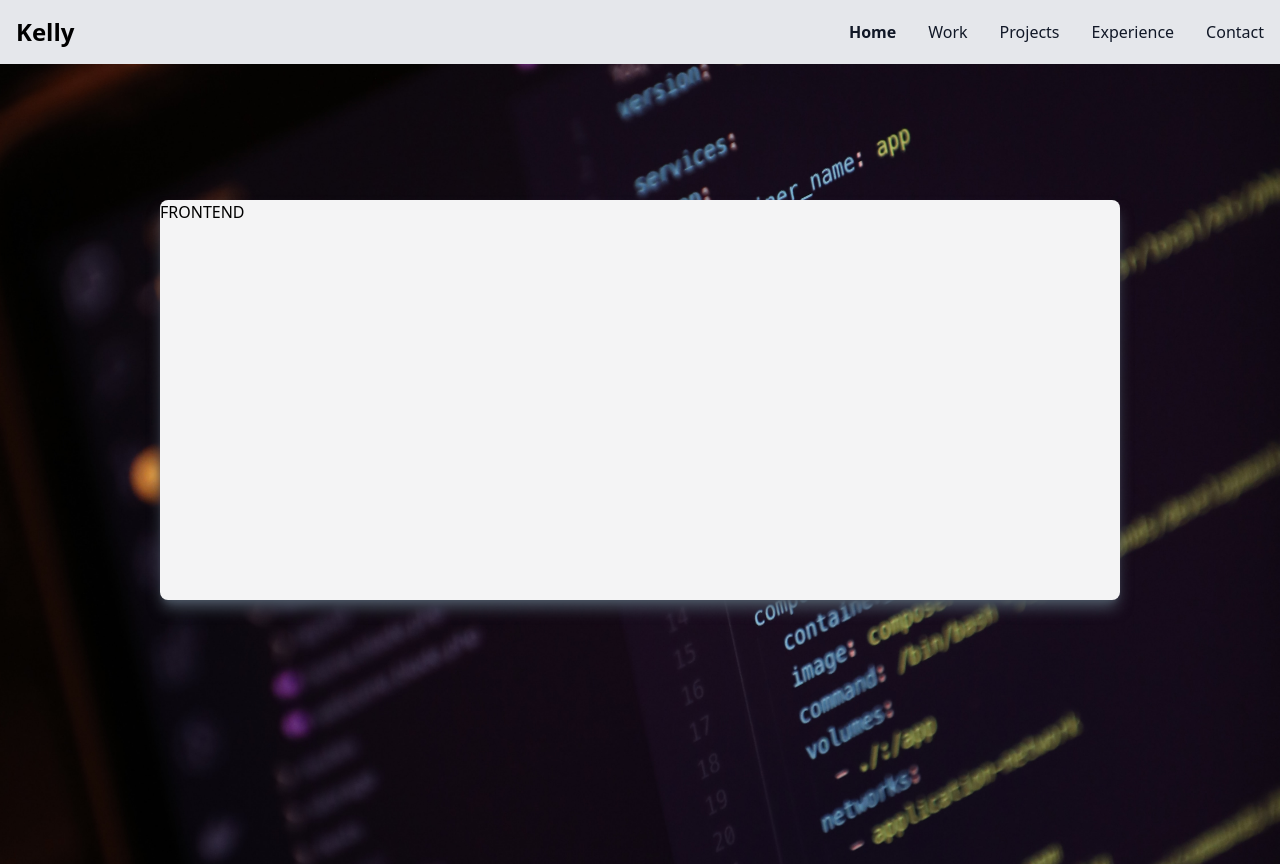
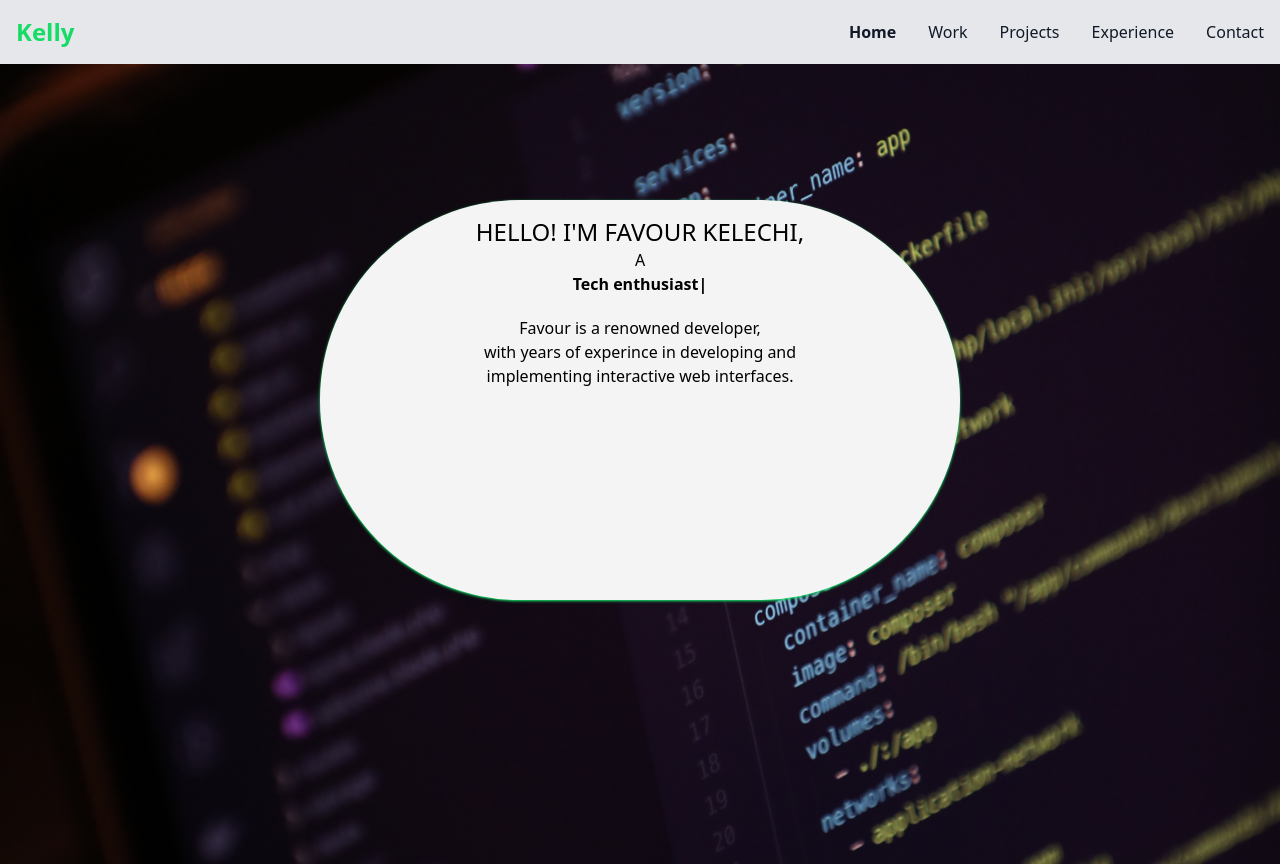
Before and after one commit to Kelly-kells/Personal-portfolio, a React (Vite) app: page / in a window 1280 px wide. Built offline with nearby package versions, Linux system fonts and the light colour scheme.

Commit message:
type-animation

```diff
--- a/package.json
+++ b/package.json
@@ -12,7 +12,8 @@
   "dependencies": {
     "react": "^18.2.0",
     "react-dom": "^18.2.0",
-    "react-icons": "^4.8.0"
+    "react-icons": "^4.8.0",
+    "react-type-animation": "^3.0.1"
   },
   "devDependencies": {
     "@types/react": "^18.0.28",
--- a/src/components/Home.jsx
+++ b/src/components/Home.jsx
@@ -1,6 +1,7 @@
 import React from 'react'
 import "./style.css"
 import codeBg from "../assets/codebg.jpg"
+import {TypeAnimation} from "react-type-animation"
 
 
 const Home = () => {
@@ -9,10 +10,29 @@ const Home = () => {
 
       <img className='w-full h-screen object-cover object-left' src={codeBg} alt="" />
 
-  <div class="absolute inset-0 flex items-center justify-center  ">
-    <div class="bg-zinc-100 text-blac w-9/12  h-1/2 shadow-lg  shadow-gray-600 rounded-lg">
-      <div>
-        <h2>FRONTEND</h2>
+  <div class="absolute inset-0 flex items-center justify-center ">
+    <div class="bg-zinc-100 text-blac w-1/2  h-1/2 shadow  shadow-[#16db65] rounded-full  ">
+      <div className='text-center mt-4 '>
+        <h1 className='font-medium text-2xl '>HELLO! I'M FAVOUR KELECHI,</h1>
+        <h2> A<br/>
+
+        <TypeAnimation
+      sequence={[
+        'Frontend developer', // Types 'One'
+        2000, // Waits 1s
+        'Tech enthusiast', // Deletes 'One' and types 'Two'
+        2000, // Waits 2s
+
+      ]}
+      wrapper="span"
+      cursor={true}
+      repeat={Infinity}
+      style={{ fontSize: '1em', fontWeight: "700" }}
+    />
+
+        </h2>
+        <h4 className='mt-5 font-lg'>Favour is a renowned developer, <br/>with years of experince in developing and <br/>implementing interactive web interfaces. </h4>
+
       </div>
     </div>
   </div>
--- a/src/components/Navbar.jsx
+++ b/src/components/Navbar.jsx
@@ -1,6 +1,6 @@
 import React, { useState } from 'react'
 import { GiHamburgerMenu } from "react-icons/gi"
-import { AiOutlineHome, AiOutlineProject, AiOutlineMail, AiOutlineMacCommand } from "react-icons/ai"
+import { AiOutlineHome, AiOutlineProject, AiOutlineMail, AiOutlineClose} from "react-icons/ai"
 import { GrProjects } from "react-icons/gr"
 import { BsPerson } from "react-icons/bs"
 
@@ -20,31 +20,31 @@ const Navbar = () => {
             {nav ? (
                 <div className='fixed w-full h-screen bg-white/90 flex flex-col justify center items-center z-20 md:hidden'>
                     <a href="#home" className='w-[75%] flex justify center items-center
-                        rounded-full shadow-lg bg-Gray-100 shadow-gray-400 m-2 p-4 cursor-pointer hover:scale-110 ease-in duration-200'>
+                        rounded-full shadow-lg bg-Gray-100 shadow-gray-400 m-2 p-4 cursor-pointer hover:scale-105 ease-in duration-200'>
                         <AiOutlineHome size={20} />
                         <span className='pl-4'>Home</span>
                     </a>
 
                     <a href="#work" className='w-[75%] flex justify center items-center
-                        rounded-full shadow-lg bg-Gray-100 shadow-gray-400 m-2 p-4 cursor-pointer hover:scale-110 ease-in duration-200'>
+                        rounded-full shadow-lg bg-Gray-100 shadow-gray-400 m-2 p-4 cursor-pointer hover:scale-105 ease-in duration-200'>
                         <GrProjects size={20} />
                         <span className='pl-4'>Work</span>
                     </a>
 
                     <a href="#project" className='w-[75%] flex justify center items-center
-                        rounded-full shadow-lg bg-Gray-100 shadow-gray-400 m-2 p-4 cursor-pointer hover:scale-110 ease-in duration-200'>
+                        rounded-full shadow-lg bg-Gray-100 shadow-gray-400 m-2 p-4 cursor-pointer hover:scale-105 ease-in duration-200'>
                         <AiOutlineProject size={20} />
                         <span className='pl-4'>Projects</span>
                     </a>
 
                     <a href="#reume" className='w-[75%] flex justify center items-center
-                        rounded-full shadow-lg bg-Gray-100 shadow-gray-400 m-2 p-4 cursor-pointer hover:scale-110 ease-in duration-200'>
+                        rounded-full shadow-lg bg-Gray-100 shadow-gray-400 m-2 p-4 cursor-pointer hover:scale-105 ease-in duration-200'>
                         <BsPerson size={20} />
                         <span className='pl-4'>Resume</span>
                     </a>
 
                     <a href="#contact" className='w-[75%] flex justify center items-center
-                        rounded-full shadow-lg bg-Gray-100 shadow-gray-400 m-2 p-4 cursor-pointer hover:scale-110 ease-in duration-200'>
+                        rounded-full shadow-lg bg-Gray-100 shadow-gray-400 m-2 p-4 cursor-pointer hover:scale-105 ease-in duration-200'>
                         <AiOutlineMail size={20} />
                         <span className='pl-4'>Contact</span>
                     </a>
@@ -60,7 +60,7 @@ const Navbar = () => {
                 <div class="max-w-screen-xl flex flex-wrap items-center justify-between mx-auto p-4">
 
 
-                    <span class="self-center text-2xl font-semibold whitespace-nowrap dark:text-white">Kelly</span>
+                    <span class="self-center text-[#16db65] text-2xl font-semibold whitespace-nowrap dark:text-white">Kelly</span>
 
 
                     <div class="hidden w-full md:block md:w-auto" id="navbar-default">
@@ -78,7 +78,7 @@ const Navbar = () => {
                                 <a href="#" class="block py-2 pl-3 pr-4 text-gray-900 rounded hover:scale-110 ease-in duration-200 md:hover:bg-transparent md:border-0  md:p-0 dark:text-white md:dark:hover:text-blue-500 dark:hover:bg-gray-700 dark:hover:text-white md:dark:hover:bg-transparent">Experience</a>
                             </li>
                             <li>
-                                <a href="#" class="block py-2 pl-3 pr-4 text-gray-900 rounded hover:scale-110 ease-in duration-200 md:hover:bg-transparent md:border-0  md:p-0 dark:text-white md:dark:hover:text-blue-500 dark:hover:bg-gray-700 dark:hover:text-white md:dark:hover:bg-transparent">Contact</a>
+                                <a href="#" class="block py-2 pl-3 pr-4 text-gray-900 rounded hover:scale-105 ease-in duration-200 md:hover:bg-transparent md:border-0  md:p-0 dark:text-white md:dark:hover:text-blue-500 dark:hover:bg-gray-700 dark:hover:text-white md:dark:hover:bg-transparent">Contact</a>
                             </li>
                         </ul>
                     </div>
```
Also changed, not shown: 1 other file (tests, documents, lock files or other folders).
